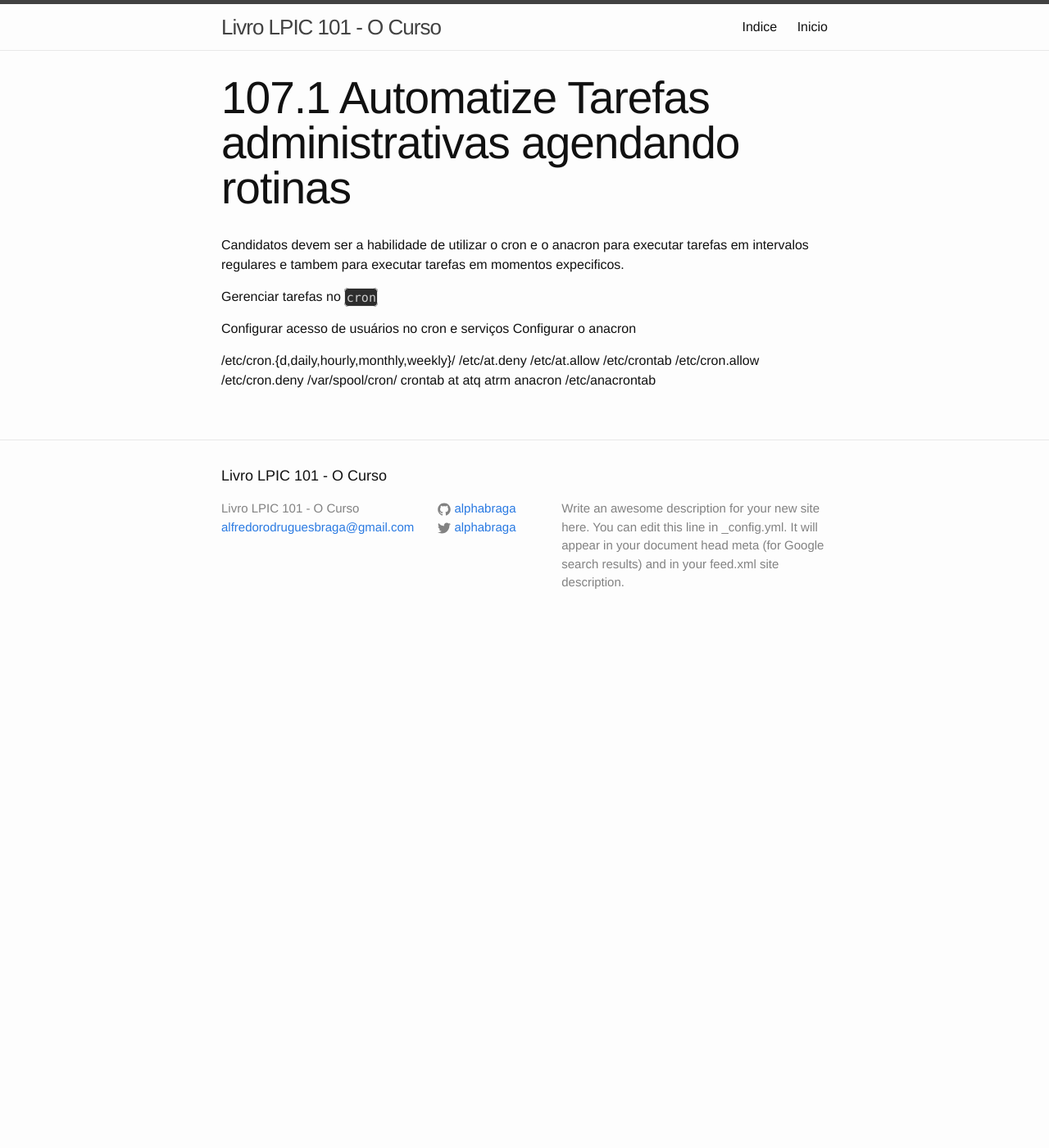
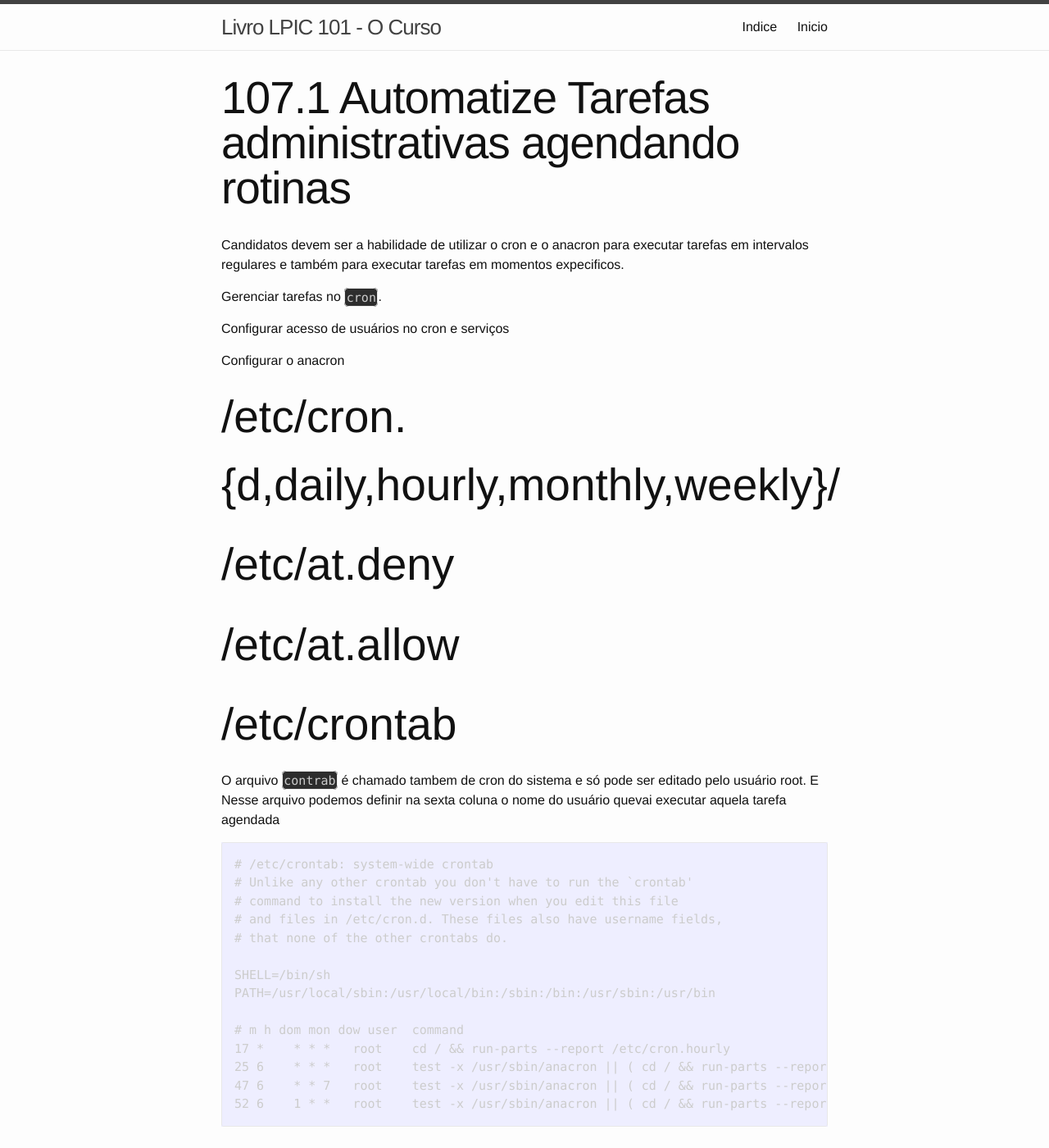
Before and after one commit to alphabraga/lpic1, a Jekyll site: the page built from topicos/107/107-2-automatize-tarefas-adiministrativas-agendando-rotinas.md, in a window 1280 px wide and 1400 px high. Shown: the whole window at 82% size. Built offline with Jekyll 4.4.1, drawn with Linux system fonts in a browser that asks for light colours; some of the changed text lies outside the part shown.

Commit message:
acolocando o arquivo do corn

```diff
--- a/topicos/107/107-2-automatize-tarefas-adiministrativas-agendando-rotinas.md
+++ b/topicos/107/107-2-automatize-tarefas-adiministrativas-agendando-rotinas.md
@@ -4,23 +4,66 @@ title: 107.1 Automatize Tarefas administrativas agendando rotinas
 permalink: /107/107-2-automatize-tarefas-adiministrativas-agendando-rotinas
 ---
 
-Candidatos devem ser a habilidade de utilizar o cron e o anacron para executar tarefas em intervalos regulares e tambem para executar tarefas em momentos expecificos.
+Candidatos devem ser a habilidade de utilizar o cron e o anacron para executar tarefas em intervalos regulares e também para executar tarefas em momentos expecificos.
 
-Gerenciar tarefas no `cron`
+Gerenciar tarefas no `cron`.
 
 Configurar acesso de usuários no cron e serviços
+
 Configurar o anacron
 
-/etc/cron.{d,daily,hourly,monthly,weekly}/
-/etc/at.deny
-/etc/at.allow
-/etc/crontab
-/etc/cron.allow
-/etc/cron.deny
-/var/spool/cron/
-crontab
-at
-atq
-atrm
-anacron
-/etc/anacrontab
+## /etc/cron.{d,daily,hourly,monthly,weekly}/
+
+
+## /etc/at.deny
+
+
+## /etc/at.allow
+
+
+## /etc/crontab
+
+O arquivo `contrab` é chamado tambem de cron do sistema e só pode ser editado pelo usuário root. E Nesse arquivo podemos definir na sexta coluna o nome do usuário quevai executar aquela tarefa agendada
+
+	# /etc/crontab: system-wide crontab
+	# Unlike any other crontab you don't have to run the `crontab'
+	# command to install the new version when you edit this file
+	# and files in /etc/cron.d. These files also have username fields,
+	# that none of the other crontabs do.
+
+	SHELL=/bin/sh
+	PATH=/usr/local/sbin:/usr/local/bin:/sbin:/bin:/usr/sbin:/usr/bin
+
+	# m h dom mon dow user  command
+	17 *    * * *   root    cd / && run-parts --report /etc/cron.hourly
+	25 6    * * *   root    test -x /usr/sbin/anacron || ( cd / && run-parts --report /etc/cron.daily )
+	47 6    * * 7   root    test -x /usr/sbin/anacron || ( cd / && run-parts --report /etc/cron.weekly )
+	52 6    1 * *   root    test -x /usr/sbin/anacron || ( cd / && run-parts --report /etc/cron.monthly )
+
+
+
+## /etc/cron.allow
+
+
+## /etc/cron.deny
+
+
+## /var/spool/cron/
+
+
+## crontab
+
+
+## at
+
+
+## atq
+
+
+## atrm
+
+
+## anacron
+
+
+## /etc/anacrontab
```
